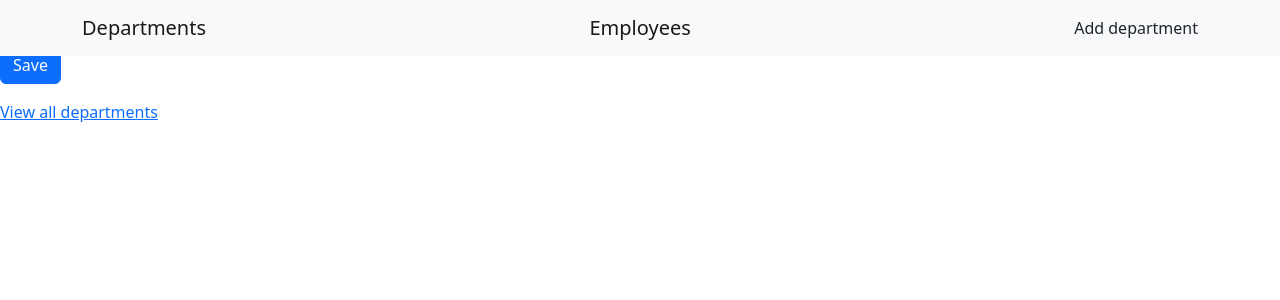
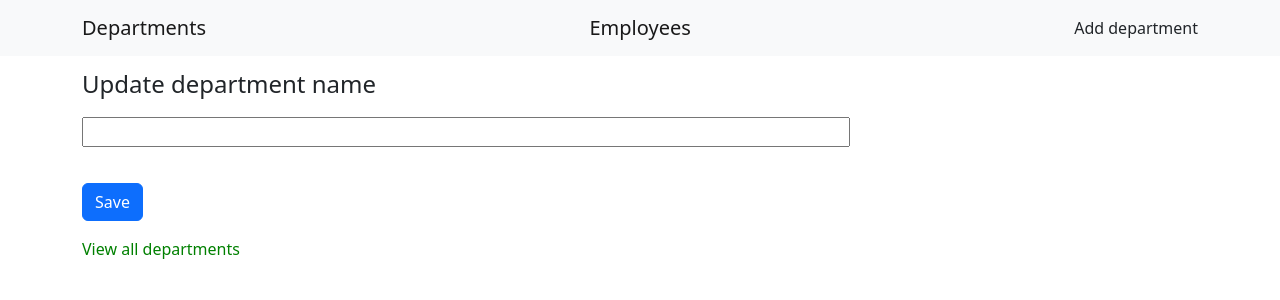
Before and after one commit to ljenchik/school-departments-js, a React (Create React App) app in the folder frontend/: page /department/1/edit in a window 1280 px wide. Shown: the top 300 px of the page. Built offline with nearby package versions, Linux system fonts and the light colour scheme; no server answers.

Commit message:
Added styling to edit department page

```diff
--- /dev/null
+++ b/frontend/src/components/css/editDepartment.css
@@ -0,0 +1,15 @@
+.title {
+    margin-top: 70px;
+}
+
+.input-data {
+    width: 60vw;
+    margin-top: 10px;
+    margin-bottom: 20px;
+}
+
+.view-all-dep-link {
+    text-decoration: none;
+    color:  green;
+    margin-top: 100px;
+ }
--- a/frontend/src/components/editDepartment.js
+++ b/frontend/src/components/editDepartment.js
@@ -3,6 +3,8 @@ import { useParams } from "react-router-dom";
 import React, { useEffect, useState } from "react";
 import Button from "react-bootstrap/Button";
 import { getDepartmentById, editDepartment } from "../apiClient";
+import "./css/editDepartment.css";
+import Container from "react-bootstrap/esm/Container";
 
 export const EditDepartment = () => {
   const params = useParams();
@@ -22,7 +24,7 @@ export const EditDepartment = () => {
     if (event.target.value !== "") {
       department.name = event.target.value;
     }
-    setDepartment({...department});
+    setDepartment({ ...department });
     console.log(department);
     setDisabled(false);
   };
@@ -48,22 +50,27 @@ export const EditDepartment = () => {
     }
   };
 
-
-
   if (department === undefined) {
     return <div>Loading report ...</div>;
   } else {
     return (
-      <div className="description">
-        <label>
-          Update department name
+      <Container>
+          <h4 className="title">Update department name </h4>
           <input
             className="input-data"
             type="text"
             value={department.name}
             onChange={(event) => handleChange(event)}
           ></input>
-        </label>
+
+          {/* <h4>Update head of department</h4>
+          <input
+            className="input-data"
+            type="text"
+            value={""}
+            onChange={(event) => handleChange(event)}
+          ></input> */}
+
           <div>
             <Button
               className="my-3"
@@ -74,10 +81,10 @@ export const EditDepartment = () => {
               Save
             </Button>
           </div>
-        <Link to="/department" className="edit-report-link">
+          <Link to="/department" className="view-all-dep-link">
             View all departments
           </Link>
-      </div>
+      </Container>
     );
   }
 };
```
Lines whose indentation alone changed are shown as unchanged.
